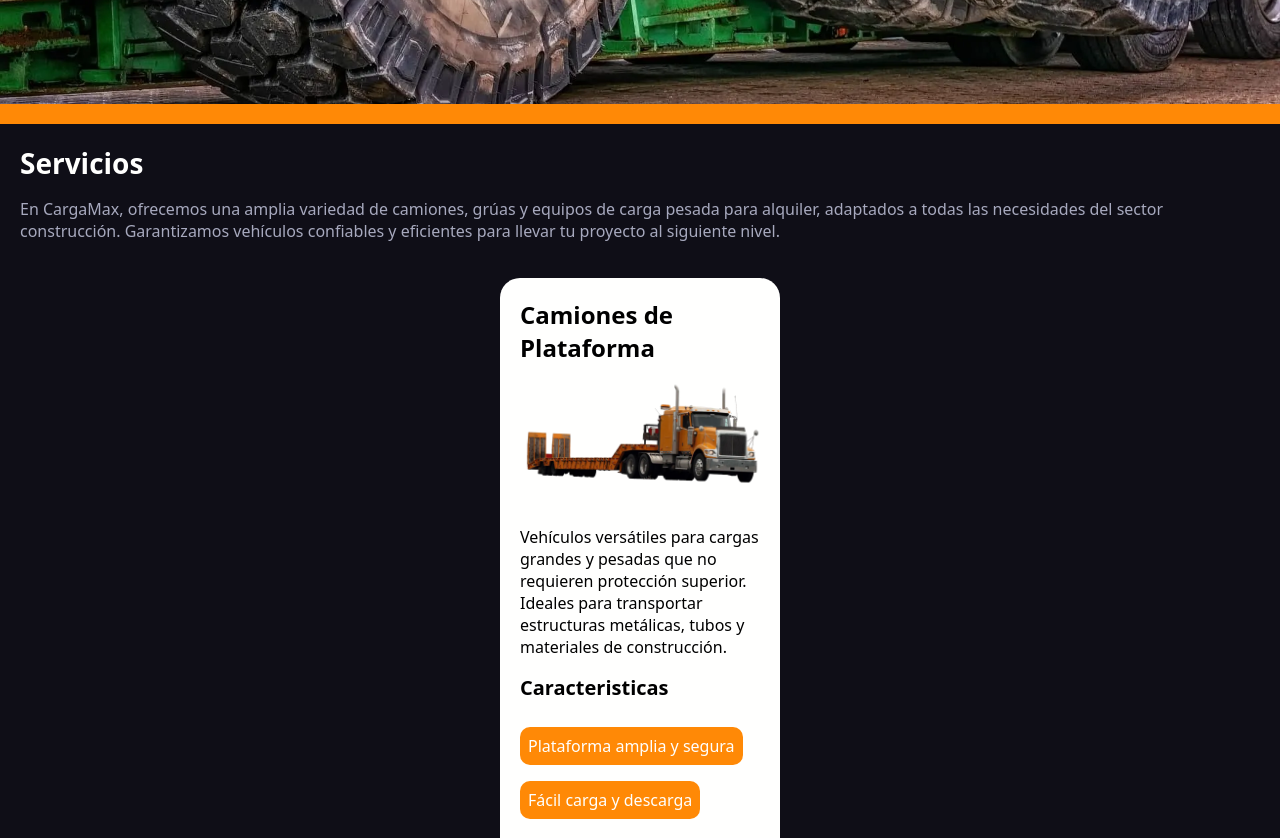
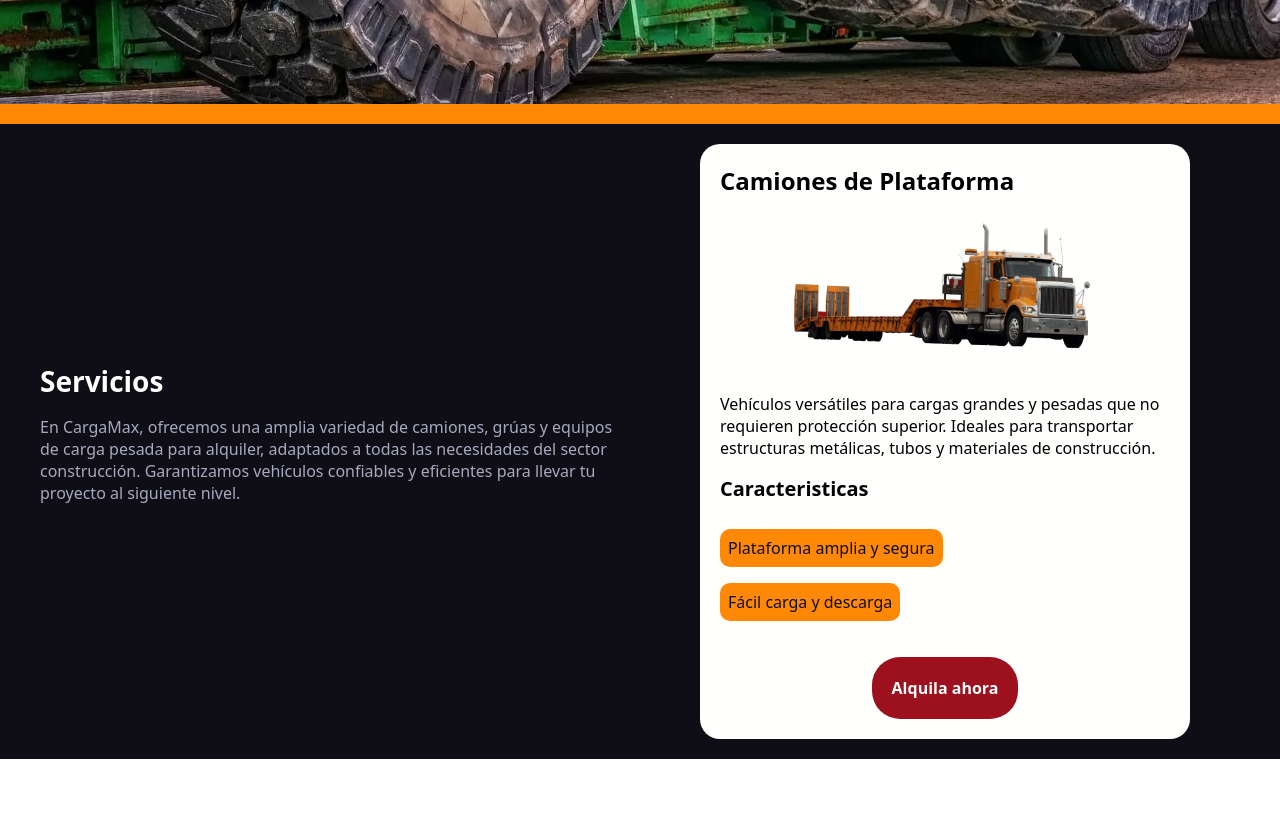
Before and after one commit to Ledtius/CargaMax---Proyecto-TalentoTech, a plain HTML site: page index.html in a window 1280 px wide. Shown: the part 760-1598 px from the top of the page. Drawn offline with Linux system fonts and the light colour scheme.

Commit message:
Add the card in the services sectio

```diff
--- a/css/general.css
+++ b/css/general.css
@@ -40,7 +40,7 @@ h4 {
   --secundary-color: #0f0e17;
   --tertiary-color: #fffffe;
   --quaternary-color: #a7a9be;
-  --quinary-color: #e53170;
+  --quinary-color: #9d111e;
   --padding-left-right-top-bottom: 2rem;
   --gap-number-1: 0.8rem;
   --gap-number-2: 3.6rem;
--- a/css/services.css
+++ b/css/services.css
@@ -1,9 +1,12 @@
 .services {
   display: flex;
+  align-items: center;
   flex-direction: column;
   gap: var(--padding-left-right-top-bottom);
-  padding: var(--padding-left-right-top-bottom);
+  padding: 2rem 4rem;
   background-color: var(--secundary-color);
+  min-width: 32rem;
+  max-width: 1325;
 }
 .services__title-text {
   /* max-width: ; */
@@ -31,13 +34,18 @@
   width: 28rem;
 }
 .services__card-general {
+  display: flex;
+  flex-direction: column;
 }
 .services__card-title {
   margin: 0;
+  display: flex;
+  flex-direction: column;
 }
 
 .services__card-img {
   width: 25rem;
+  align-self: center;
 }
 
 .services__card-info {
@@ -53,7 +61,7 @@
   padding: var(--gap-number-1);
   text-align: center;
   border-radius: 1rem;
-  color: var(--tertiary-color);
+  color: var(--secundary-color);
   font-weight: 500;
   width: fit-content;
 }
@@ -69,6 +77,47 @@
   transition: transform 0.5s;
 }
 
-.services__btn:hover {
+.serices__btn:active {
   transform: scale(1.04);
 }
+
+@media (min-width: 768px) {
+  .services {
+    display: flex;
+    flex-direction: row;
+    position: relative;
+  }
+
+  .services__title-text {
+    width: 50%;
+    position: sticky;
+    top: 0;
+  }
+
+  .services__cards {
+    width: 50%;
+  }
+
+  .services__card {
+    width: 100%;
+  }
+}
+
+@media (min-width: 1024px) {
+  .services__btn:hover {
+    transform: scale(1.04);
+  }
+
+  .services__pharagraph {
+    max-width: 68rem;
+  }
+
+  .services__card {
+    max-width: 49rem;
+  }
+
+  .services__card-img {
+    width: 32rem;
+    align-self: center;
+  }
+}
```
